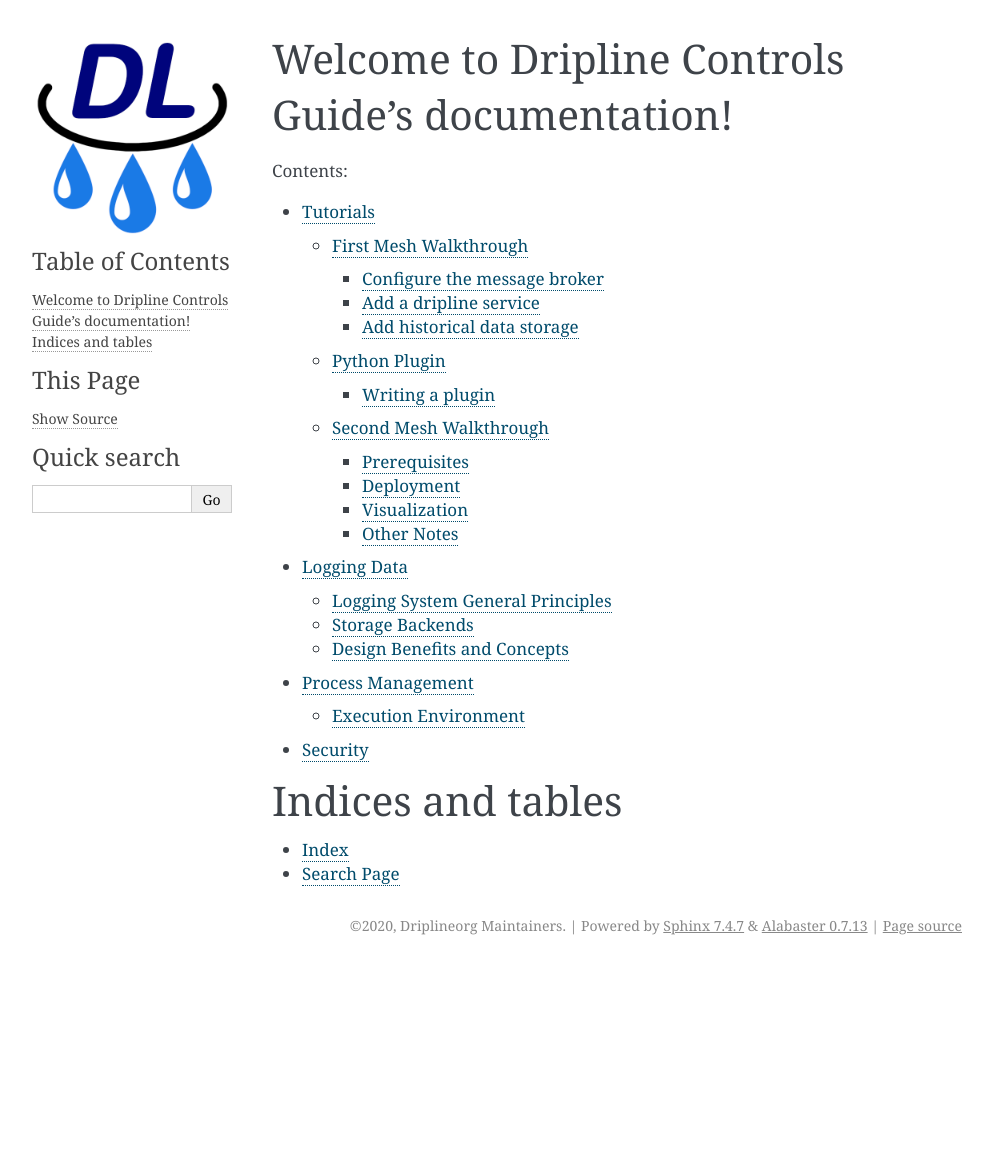
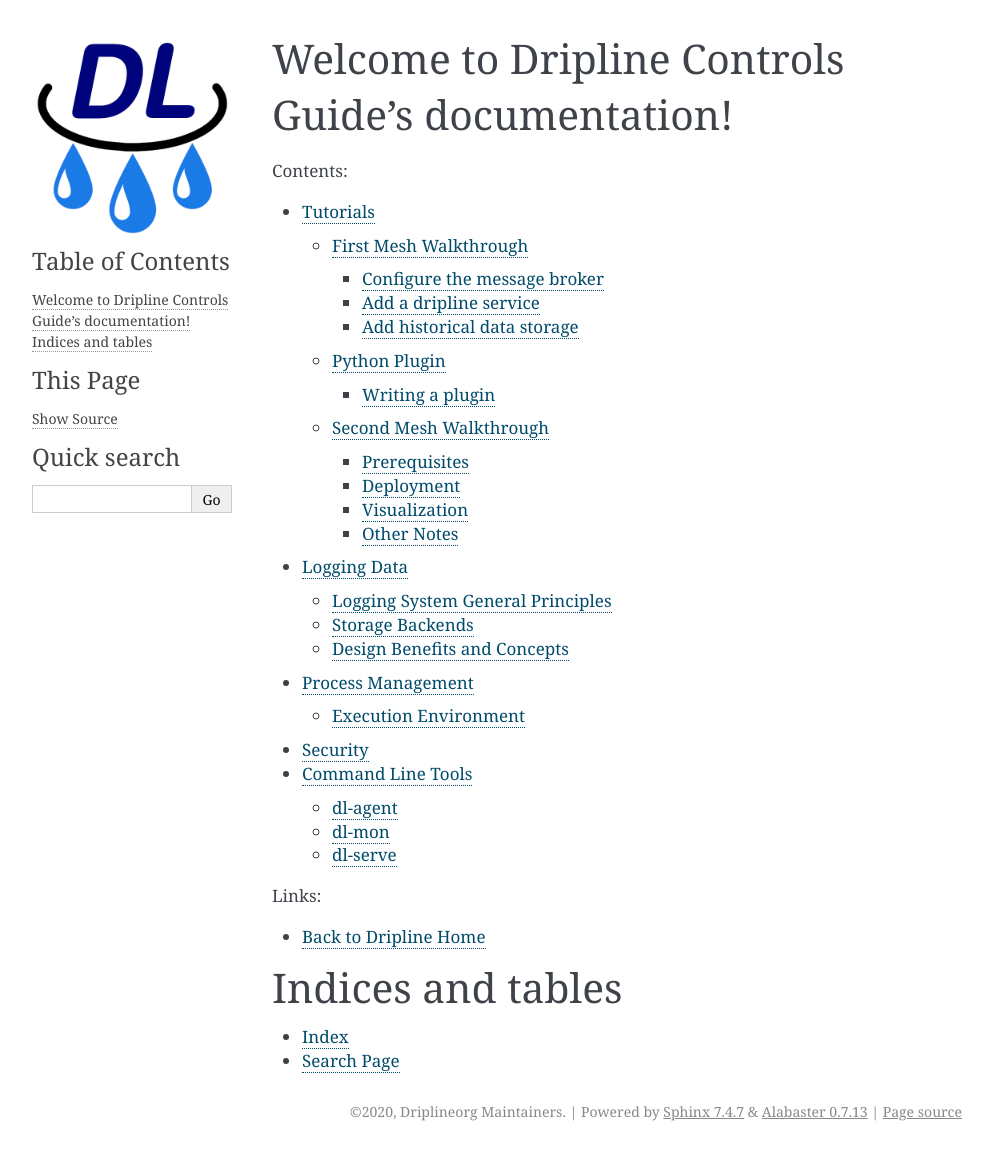
Before and after one commit to driplineorg/controls-guide, a Sphinx documentation site: the page built from source/index.rst, in a window 1280 px wide and 1151 px high. Shown: the whole window, without its empty margins (148-1140 px from the left). Built offline with Sphinx 7.4.7, drawn with Linux system fonts in a browser that asks for light colours.

Commit message:
Add a link back to the main DL page

```diff
--- a/source/index.rst
+++ b/source/index.rst
@@ -14,12 +14,12 @@
    logging-data
    process-management
    security
-
+   command-line-tools
 
 .. toctree::
-   :hidden:
+   :caption: Links:
 
-   command-line-tools
+   Back to Dripline Home <https://driplineorg.github.io>
 
 Indices and tables
 ==================
```
